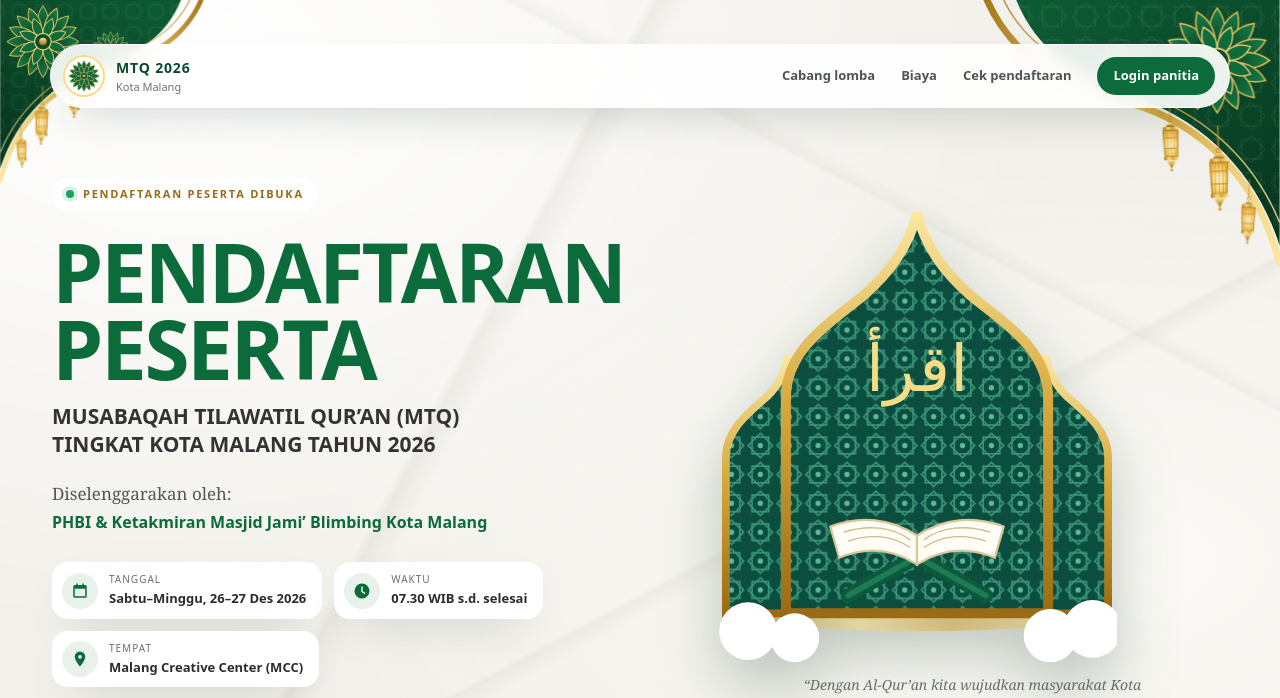
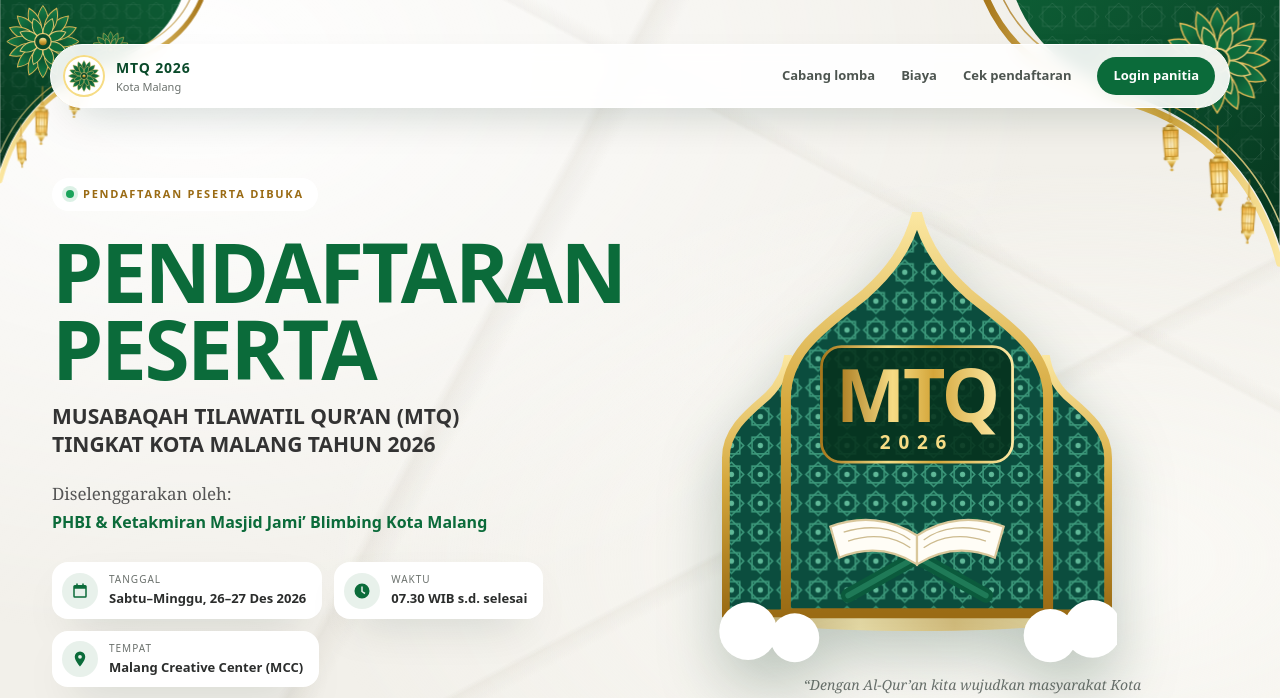
Before and after one commit to laffandiPolinema/mtq, a Laravel app: page / in a window 1280 px wide. Shown: the top 698 px of the page. Run offline with Laravel 12, Linux system fonts and the light colour scheme; style sheets or scripts are compiled from the project's sources.

Commit message:
Ganti kaligrafi di ilustrasi kubah dengan tulisan MTQ 2026 sesuai spanduk
Co-Authored-By: Claude Opus 5.5 <noreply@anthropic.com>

```diff
--- a/resources/css/app.css
+++ b/resources/css/app.css
@@ -122,7 +122,8 @@ main { position: relative; z-index: 1; }
 .hero-actions { display: flex; flex-wrap: wrap; gap: 12px; margin-top: 30px; }
 .hero-art { position: relative; z-index: 1; text-align: center; }
 .hero-art svg { width: min(100%, 400px); height: auto; filter: drop-shadow(0 26px 30px rgb(6 51 29 / .25)); }
-.art-calligraphy { fill: #f6dc85; font-family: var(--font-serif); font-size: 58px; }
+.art-title { fill: url(#g-gold); font-family: var(--font-sans); font-size: 66px; font-weight: 800; letter-spacing: -2px; }
+.art-year { fill: #f6dc85; font-family: var(--font-sans); font-size: 17px; font-weight: 800; letter-spacing: 7px; }
 .art-caption { max-width: 340px; margin: 8px auto 0; color: var(--muted); font-family: var(--font-serif); font-size: 14px; font-style: italic; line-height: 1.6; }
 
 /* ---------- Tema ---------- */
--- a/resources/views/registration/create.blade.php
+++ b/resources/views/registration/create.blade.php
@@ -35,7 +35,9 @@
                 <path d="M8 372 V232 C8 206 30 190 46 176 C56 166 62 154 64 140 C66 154 72 166 82 176 C98 190 120 206 120 232 V372 Z" fill="url(#p-lattice)" stroke="url(#g-gold-v)" stroke-width="7"/>
                 <path d="M240 372 V232 C240 206 262 190 278 176 C288 166 294 154 296 140 C298 154 304 166 314 176 C330 190 352 206 352 232 V372 Z" fill="url(#p-lattice)" stroke="url(#g-gold-v)" stroke-width="7"/>
                 <path d="M62 372 V178 C62 132 106 108 134 84 C154 66 172 44 180 12 C188 44 206 66 226 84 C254 108 298 132 298 178 V372 Z" fill="url(#p-lattice)" stroke="url(#g-gold-v)" stroke-width="9"/>
-                <text x="180" y="172" text-anchor="middle" class="art-calligraphy">اقرأ</text>
+                <rect x="94" y="132" width="172" height="104" rx="18" fill="#06331d" fill-opacity=".88" stroke="url(#g-gold)" stroke-width="2.5"/>
+                <text x="180" y="200" text-anchor="middle" class="art-title">MTQ</text>
+                <text x="180" y="224" text-anchor="middle" class="art-year">2026</text>
                 <g transform="translate(180 300)">
                     <path d="M-62 56 L52 -8 M62 56 L-52 -8" stroke="#0b5a3c" stroke-width="13" stroke-linecap="round"/>
                     <path d="M-62 56 L52 -8 M62 56 L-52 -8" stroke="#1f7a57" stroke-width="5" stroke-linecap="round"/>
```
